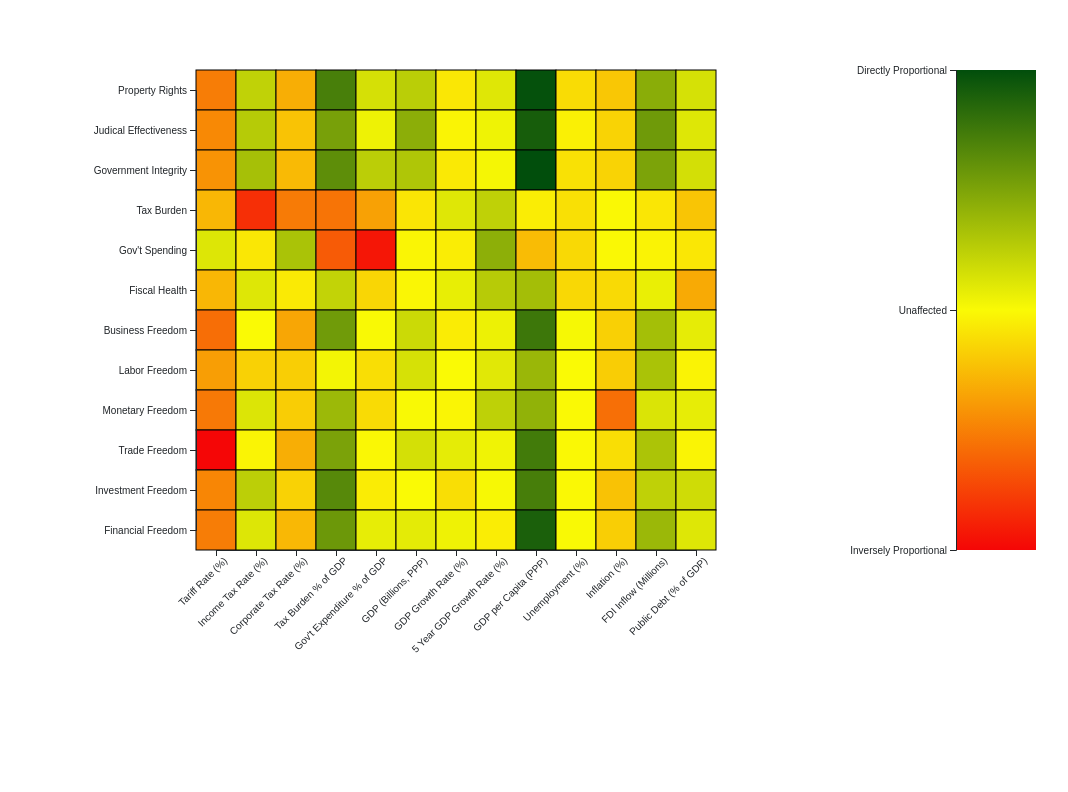
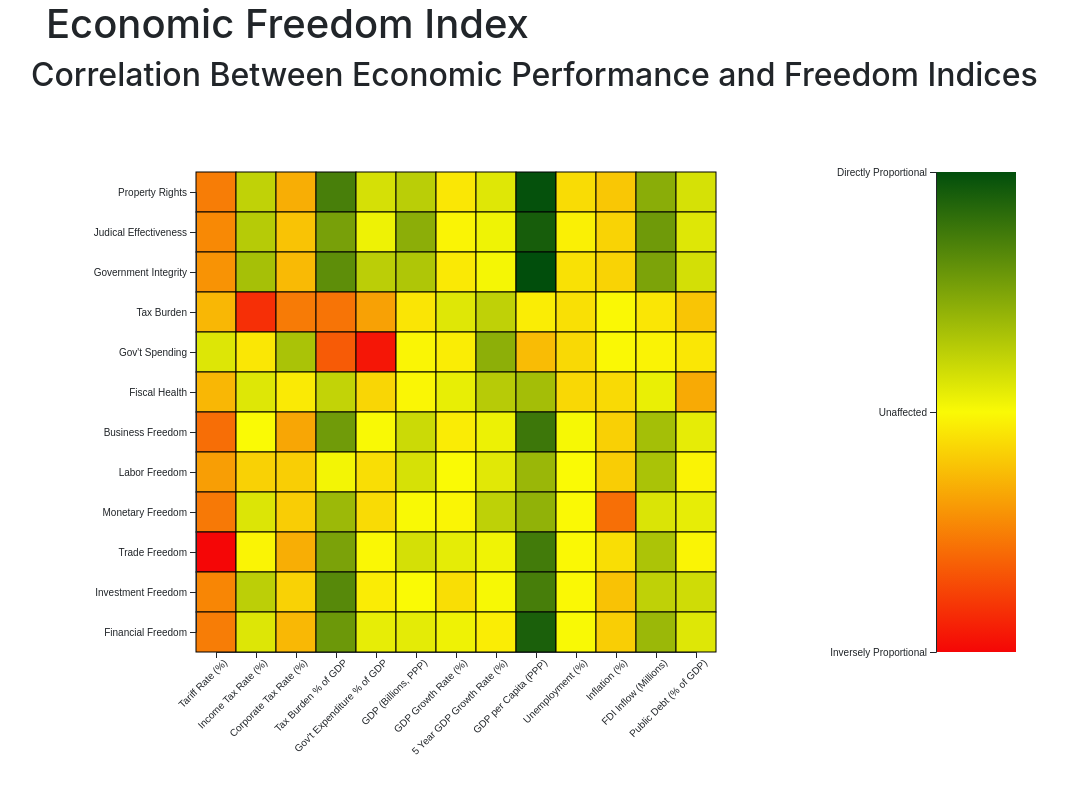
Before and after one commit to vv20/infoviz-3, a plain HTML site: page index.html in a window 1280 px wide. Shown: the top 792 px of the page, without its empty margins (39-1107 px from the left). Drawn offline with nearby package versions, Linux system fonts and the light colour scheme.

Commit message:
added title

```diff
--- a/index.html
+++ b/index.html
@@ -7,23 +7,13 @@
         <link rel="stylesheet" href="https://stackpath.bootstrapcdn.com/bootstrap/4.3.1/css/bootstrap.min.css" integrity="sha384-ggOyR0iXCbMQv3Xipma34MD+dH/1fQ784/j6cY/iJTQUOhcWr7x9JvoRxT2MZw1T" crossorigin="anonymous">
         <link rel="stylesheet" type="text/css" href="style.css">
 		<title>Economic Freedom Index</title>
-
-		<style>
-		<!--specifies that our DIV and SVG elements takes the full width and height of the HTML window-->
-			div{
-				width: 100%;
-				height: 100%
-			}
-			svg{
-				width: 100%;
-				height: 100%;
-			}
-		</style>
 	</head>
 
 	<body>
         <div class="container">
+            <h1>Economic Freedom Index</h1>
             <div class="row">
+                <h2>Correlation Between Economic Performance and Freedom Indices</h2>
                 <div class="col-lg-8">
                     <div id="correlationMatrix"></div>
                 </div>
--- a/style.css
+++ b/style.css
@@ -1,3 +1,13 @@
+div{
+    width: 100%;
+    height: 100%
+}
+
+svg{
+    width: 100%;
+    height: 100%;
+}
+
 #correlationMatrix {
     height: 1000
 }
```
